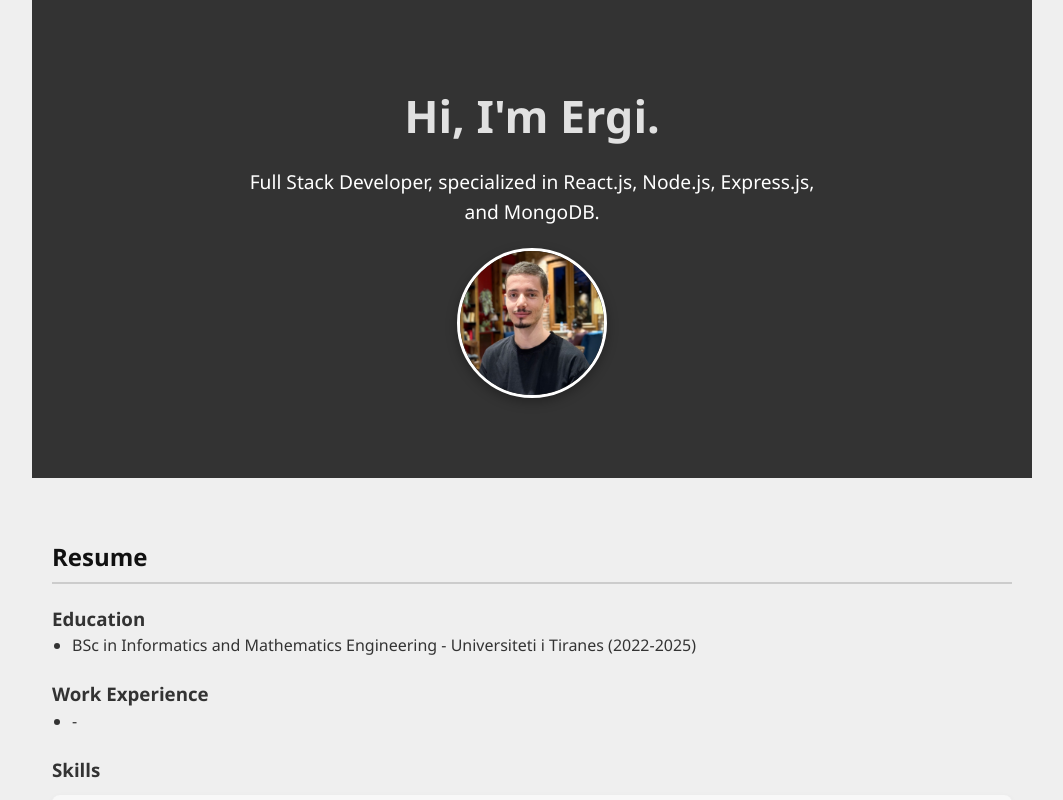
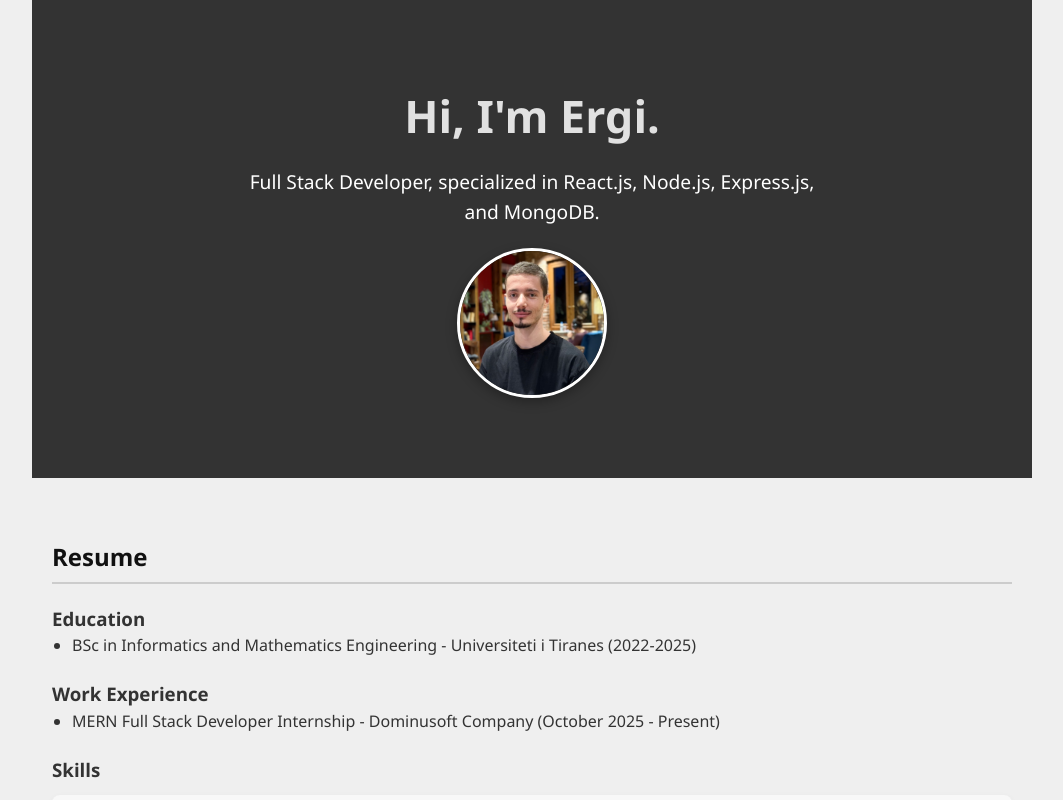
Before and after one commit to ErgiBraholli/personal-portfolio-react, a React (Create React App) app: page / in a window 1280 px wide. Shown: the top 800 px of the page, without its empty margins (108-1171 px from the left). Built offline with nearby package versions, Linux system fonts and the light colour scheme.

Commit message:
Updated work experience

```diff
--- a/src/components/Resume.jsx
+++ b/src/components/Resume.jsx
@@ -13,10 +13,12 @@ const Resume = () => {
         </li>
       </ul>
 
-      {/* To fill in the future */}
       <h3>Work Experience</h3>
       <ul>
-        <li>-</li>
+        <li>
+          MERN Full Stack Developer Internship - Dominusoft Company (October
+          2025 - Present)
+        </li>
       </ul>
 
       {/* To add more */}
@@ -44,7 +46,12 @@ const Resume = () => {
 
       <h3 className="course-header">Courses & Certifications</h3>
       <div className="courses-grid">
-        <a className="course" href="" target="_blank" rel="noopener noreferrer">
+        <a
+          className="course"
+          href="https://drive.google.com/file/d/1whL-Y1tcAGZbsBdzX0gKSmATLQ9uS7SZ/view?usp=share_link"
+          target="_blank"
+          rel="noopener noreferrer"
+        >
           <div className="course-title">MERN Technologies</div>
           <div className="course-meta">
             Dominusoft Education · 2025 · Certificate
```
